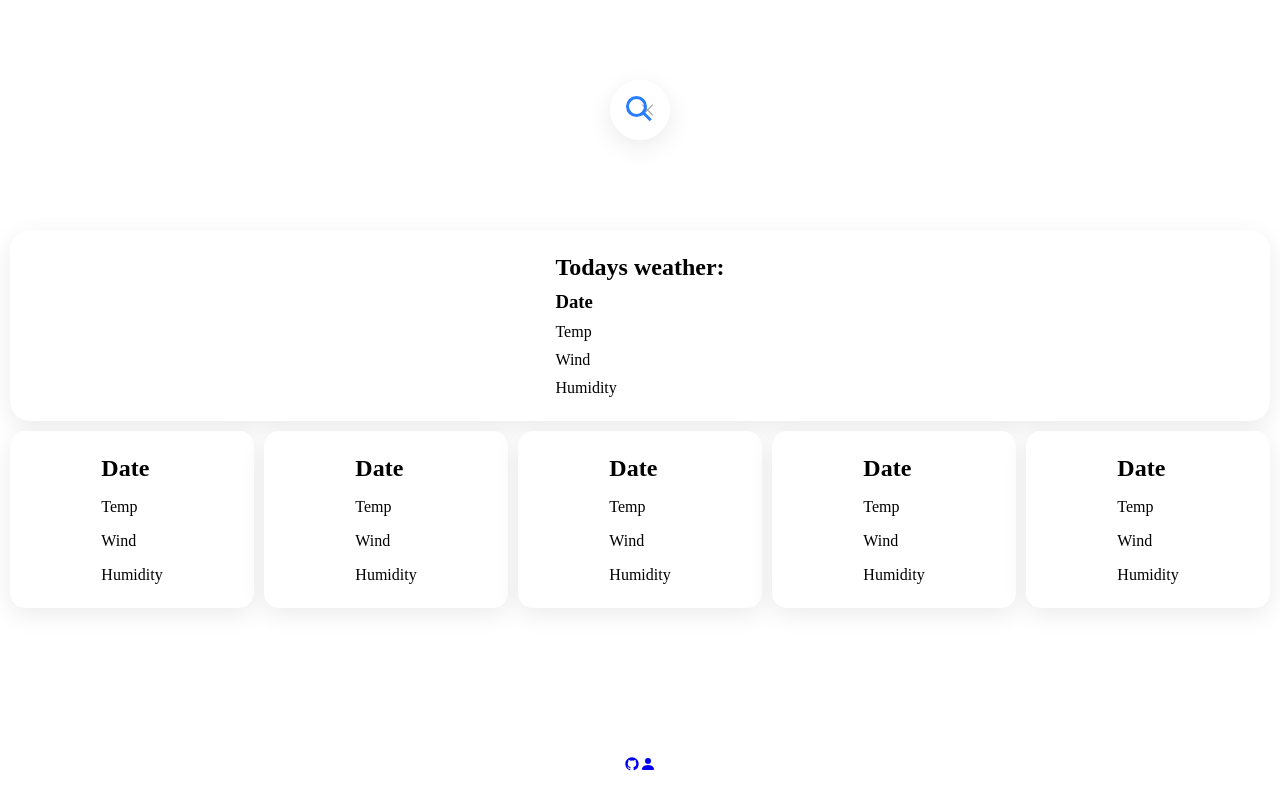
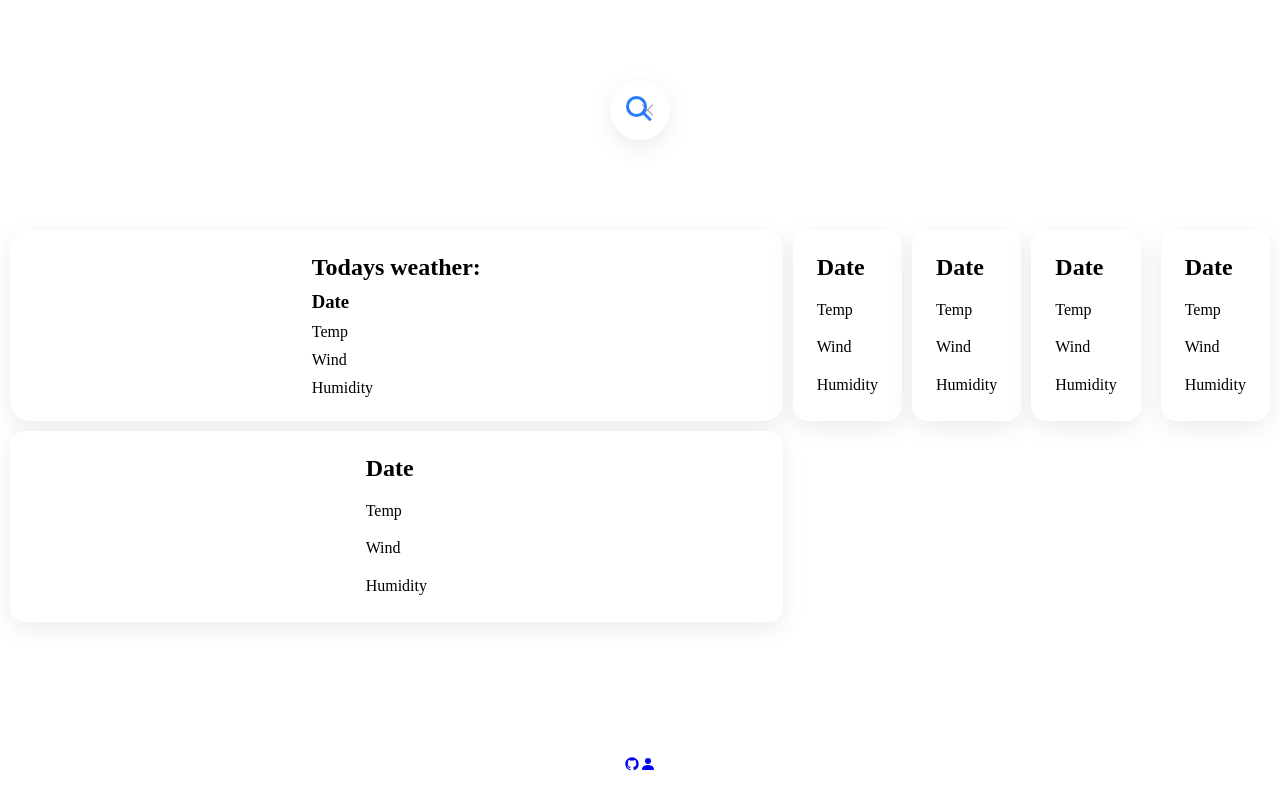
Before and after one commit to Apjuve/Elclima, a React (Create React App) app in the folder clima/: page / in a window 1280 px wide. Shown: the top 810 px of the page. Built offline with nearby package versions, Linux system fonts and the light colour scheme.

Commit message:
reconstruct grid layout for weather grid

```diff
--- a/clima/src/App.css
+++ b/clima/src/App.css
@@ -123,13 +123,16 @@ body {
   padding: 10px;
   gap: 10px;
   width: 100%;
-  grid-template-areas:
+  /* grid-template-areas:
   "current"
   "D-one"
   "D-two"
   "D-three"
   "D-four"
-  "D-five";
+  "D-five"; */
+  grid-template-columns: 1fr;
+  grid-template-rows: 1fr;
+  grid-auto-rows: 1fr;
 }
 
 .footer {
@@ -137,7 +140,7 @@ body {
 }
 
 .currentDay {
-  grid-area: current;
+  /* rowgrid-area: current; */
   display: grid;
   justify-content: center;
   gap: 10px;
@@ -147,20 +150,26 @@ body {
   border-radius: 20px;
 }
 
-.weather-article:nth-child(2) {
-  grid-area: D-one;
+.weather-article:nth-child(2):hover {
+  grid-row: span 2;
 }
-.weather-article:nth-child(3) {
-  grid-area: D-two;
+.weather-article:nth-child(3):hover {
+  grid-row: span-2;
 }
-.weather-article:nth-child(4) {
-  grid-area: D-three;
+.weather-article:nth-child(4):hover {
+  grid-row: span-2;
+}
+.weather-article:nth-child(5):hover {
+  grid-row: span-2;
+}
+.weather-article:nth-child(6):hover {
+  grid-row: span-2;
 }
 .weather-article:nth-child(5) {
-  grid-area: D-four;
+  grid-column: span-2;
 }
 .weather-article:nth-child(6) {
-  grid-area: D-five;
+  grid-column: span-2;
 }
 
 .weather-article {
@@ -205,13 +214,33 @@ body {
 
 @media screen and (min-width: 35em) {
   .weather-grid {
-    grid-template-areas:
+    /* grid-template-areas:
     "current current"
     "D-one D-two"
     "D-three D-four"
-    "D-five D-five";
+    "D-five D-five"; */
+    grid-template-columns: 1fr 1fr;
   }
 
+}
+
+  .currentDay {
+    grid-column: span 2;
+  }
+  .weather-article:nth-child(6) {
+    grid-column: span 2;
+  }
+  .weather-article:nth-child(2):hover ~ .weather-article:nth-child(6) {
+    grid-column: 2/3;
+  }
+  .weather-article:nth-child(3):hover ~ .weather-article:nth-child(6) {
+    grid-column: 2/3;
+  }
+  .weather-article:nth-child(4):hover ~ .weather-article:nth-child(6) {
+    grid-column: 2/3;
+  }
+  .weather-article:nth-child(5):hover ~ .weather-article:nth-child(6) {
+    grid-column: 1/2;
   }
 
   @media screen and (min-width: 60em) {
```
Lines whose indentation alone changed are shown as unchanged.
